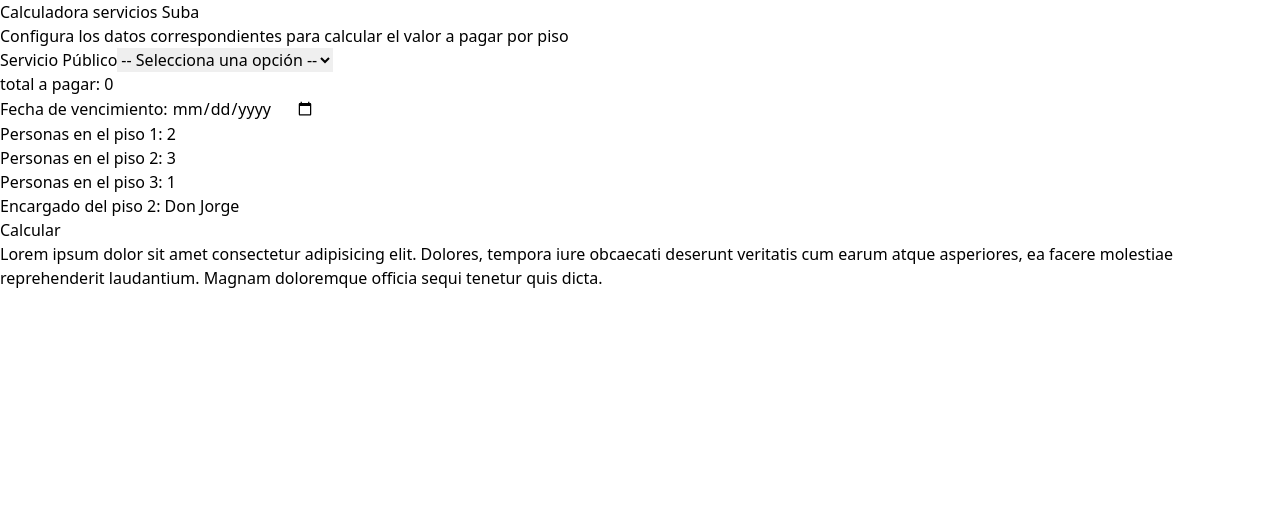
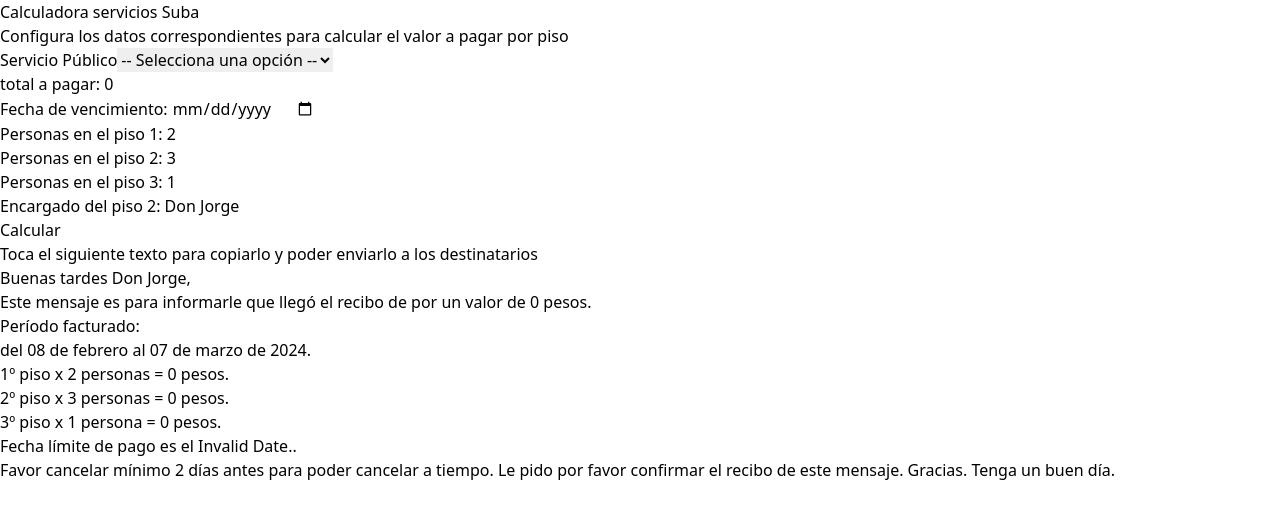
Before and after one commit to Dartheryon/calculadoraServ-FE, a React (Vite) app: page / in a window 1280 px wide. Shown: the top 518 px of the page. Built offline with nearby package versions, Linux system fonts and the light colour scheme.

Commit message:
Formatting message to share

```diff
--- a/src/App.tsx
+++ b/src/App.tsx
@@ -28,6 +28,9 @@ function App() {
   const [serviceBill, setServiceBill] = useState<ServiceBill>(SERVICE_BILL_INITIAL_STATE)
   const [homeData, setHomeData] = useState<HomeData>(HOME_DATA_INITIAL_STATE)
   const [totalPerFloor, setTotalPerFloor] = useState<PaymentPerFloor>(TOTAL_PER_FLOOR_INITIAL_STATE)
+  const [message, setMessage] = useState<string>('')
+
+
 
   return (
     <div className="container mt-20 mx-auto">
@@ -38,9 +41,12 @@ function App() {
           setServiceBill={setServiceBill}
           homeData={homeData}
           setHomeData={setHomeData}
+          totalPerFloor={totalPerFloor}
           setTotalPerFloor={setTotalPerFloor}
         />
         <DataPresentation
+          serviceBill={serviceBill}
+          homeData={homeData}
           totalPerFloor={totalPerFloor}
         />
       </div>
--- a/src/components/DataForm.tsx
+++ b/src/components/DataForm.tsx
@@ -6,6 +6,7 @@ interface Props {
   setServiceBill: React.Dispatch<React.SetStateAction<ServiceBill>>
   homeData: HomeData,
   setHomeData: React.Dispatch<React.SetStateAction<HomeData>>
+  totalPerFloor: PaymentPerFloor
   setTotalPerFloor: React.Dispatch<React.SetStateAction<PaymentPerFloor>>
 }
 
@@ -14,7 +15,8 @@ const DataForm = ({
   setServiceBill,
   homeData,
   setHomeData,
-  setTotalPerFloor
+  totalPerFloor,
+  setTotalPerFloor,
 }: Props) => {
   return (
     <div
@@ -25,6 +27,7 @@ const DataForm = ({
         setServiceBill={setServiceBill}
         homeData={homeData}
         setHomeData={setHomeData}
+        totalPerFloor={totalPerFloor}
         setTotalPerFloor={setTotalPerFloor}
       />
     </div>
--- a/src/components/DataPresentation.tsx
+++ b/src/components/DataPresentation.tsx
@@ -1,18 +1,48 @@
-import { PaymentPerFloor } from '../interfaces/AppInterfaces'
+import { formatDate } from '../helpers'
+import { HomeData, ServiceBill, PaymentPerFloor } from '../interfaces/AppInterfaces'
+
 interface Props {
+  serviceBill: ServiceBill
+  homeData: HomeData,
   totalPerFloor: PaymentPerFloor
 }
+const DataPresentation = ({
+  serviceBill,
+  homeData,
+  totalPerFloor,
+}: Props) => {
+  return (
+    <div className='flex flex-col'>
+      <h2 className='text-center text-xl text-black'>Toca el siguiente texto para copiarlo y poder enviarlo a los destinatarios</h2>
+      <div
+        className="md:w-1/2 bg-white shadow-md px-8 pt-6 pb-8 rounded-2xl my-3 mx-auto"
+      >
+        <p className='mb-2'>{`Buenas tardes ${homeData.nameRecipient},`}</p>
+        <p className='mb-2'>
+          {`Este mensaje es para informarle que llegó el recibo de ${serviceBill.bill} por un valor de ${serviceBill.total} pesos.`}
+        </p>
+        <p className='mb-2'>
+          {`Período facturado:`}
+        </p>
+        <p className='mb-2'>
+          {`del 08 de febrero al 07 de marzo de 2024.`}
+        </p>
+        <p className='mb-2'>{`1º piso x ${homeData.firstFloor} personas = ${totalPerFloor.totalFirstFloor} pesos.`}</p>
+        <p className='mb-1'>{`2º piso x ${homeData.secondFloor} personas = ${totalPerFloor.totalSecondFloor} pesos.`}</p>
+        <p className='mb-3'>{`3º piso x ${homeData.thirdFloor} persona = ${totalPerFloor.totalThirdFloor} pesos.`}</p>
+        <p className='mb-2'>
+          {`Fecha límite de pago es el ${formatDate(serviceBill.billDate)}.`}.</p>
+        <p className='mb-2'>
+          {
+            `Favor cancelar mínimo 2 días antes para poder cancelar a tiempo.
+          Le pido por favor confirmar el recibo de este mensaje.
+          Gracias. Tenga un buen día.`
+          }
+        </p>
 
-const DataPresentation = ({ totalPerFloor }: Props) => {
-  const { totalFirstFloor, totalSecondFloor, totalThirdFloor } = totalPerFloor
-  return (
-    <>
-      <div
-        className="md:w-1/2 mx-5 bg-white shadow-md px-8 pt-6 pb-8 rounded-md my-3"
-      >
-        <p>Lorem ipsum dolor sit amet consectetur adipisicing elit. Dolores, tempora iure obcaecati deserunt veritatis cum earum atque asperiores, ea facere molestiae reprehenderit laudantium. Magnam doloremque officia sequi tenetur quis dicta.</p>
+
       </div>
-    </>
+    </div>
   )
 }
 export default DataPresentation
--- a/src/components/MainForm.tsx
+++ b/src/components/MainForm.tsx
@@ -7,6 +7,7 @@ interface Props {
   setServiceBill: React.Dispatch<React.SetStateAction<ServiceBill>>
   homeData: HomeData
   setHomeData: React.Dispatch<React.SetStateAction<HomeData>>
+  totalPerFloor: PaymentPerFloor
   setTotalPerFloor: React.Dispatch<React.SetStateAction<PaymentPerFloor>>
 }
 
@@ -15,7 +16,7 @@ const MainForm = ({
   setServiceBill,
   homeData,
   setHomeData,
-  setTotalPerFloor
+  setTotalPerFloor,
 }: Props) => {
 
   const [errorBill, setErrorBill] = useState<boolean>(false)
@@ -50,6 +51,7 @@ const MainForm = ({
       totalSecondFloor: Math.round(valueSecondFloor / 50) * 50,
       totalThirdFloor: Math.round(valueThirdFloor / 50) * 50,
     })
+
   };
 
   useEffect(() => {
```
